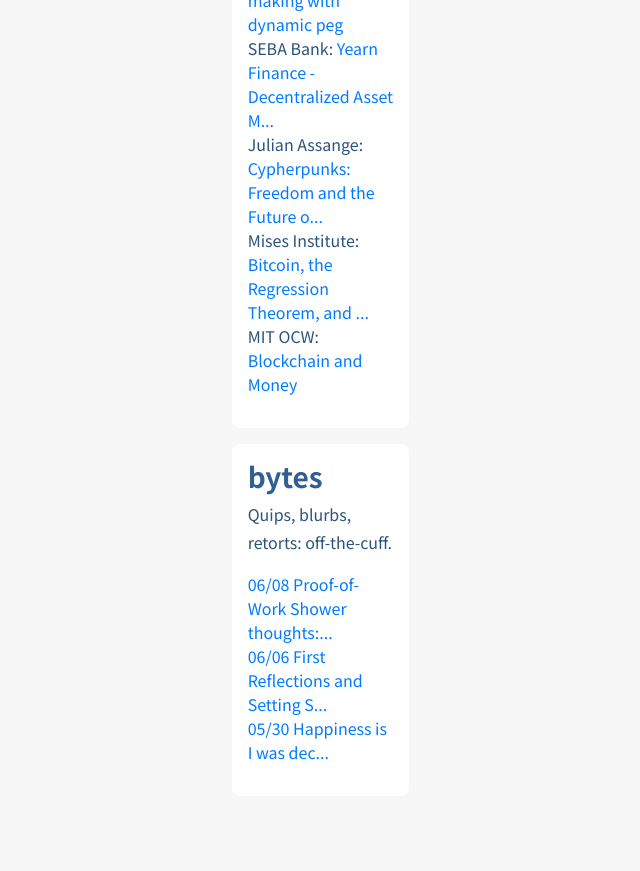
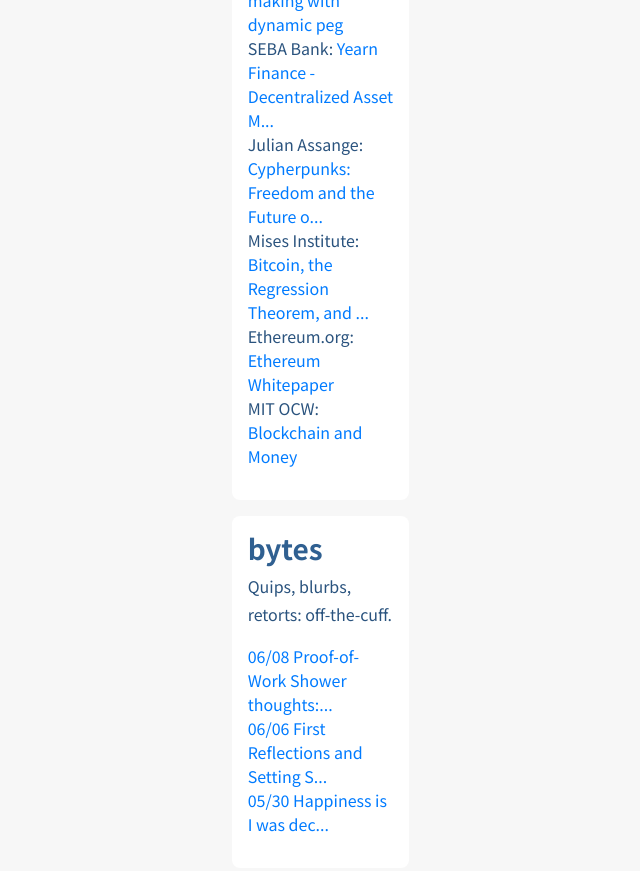
Before and after one commit to czhc/czhc.github.io, a Jekyll site: the page built from bytes.html, in a window 1280 px wide and 900 px high, scrolled down 733 px. Shown: the top 871 px of the window, without its empty margins (631-1271 px from the left). Built offline with Jekyll 4.4.1, drawn with Linux system fonts in a browser that asks for light colours; nearby versions of some CDN libraries; before the commit the page ends 1561 px from its top, so only the background shows below that.

Commit message:
Update bookmarks

```diff
--- a/_data/bookmarks.yml
+++ b/_data/bookmarks.yml
@@ -13,6 +13,9 @@
 - url: "https://mises.org/library/bitcoin-regression-theorem-and-emergence-new-medium-exchange"
   src: Mises Institute
   title: "Bitcoin, the Regression Theorem, and the Emergence of a New Medium of Exchange"
+- url: "https://ethereum.org/en/whitepaper"
+  src: Ethereum.org
+  title: Ethereum Whitepaper
 - url: "https://ocw.mit.edu/courses/sloan-school-of-management/15-s12-blockchain-and-money-fall-2018/syllabus/"
   src: MIT OCW
   title: "Blockchain and Money"
```
